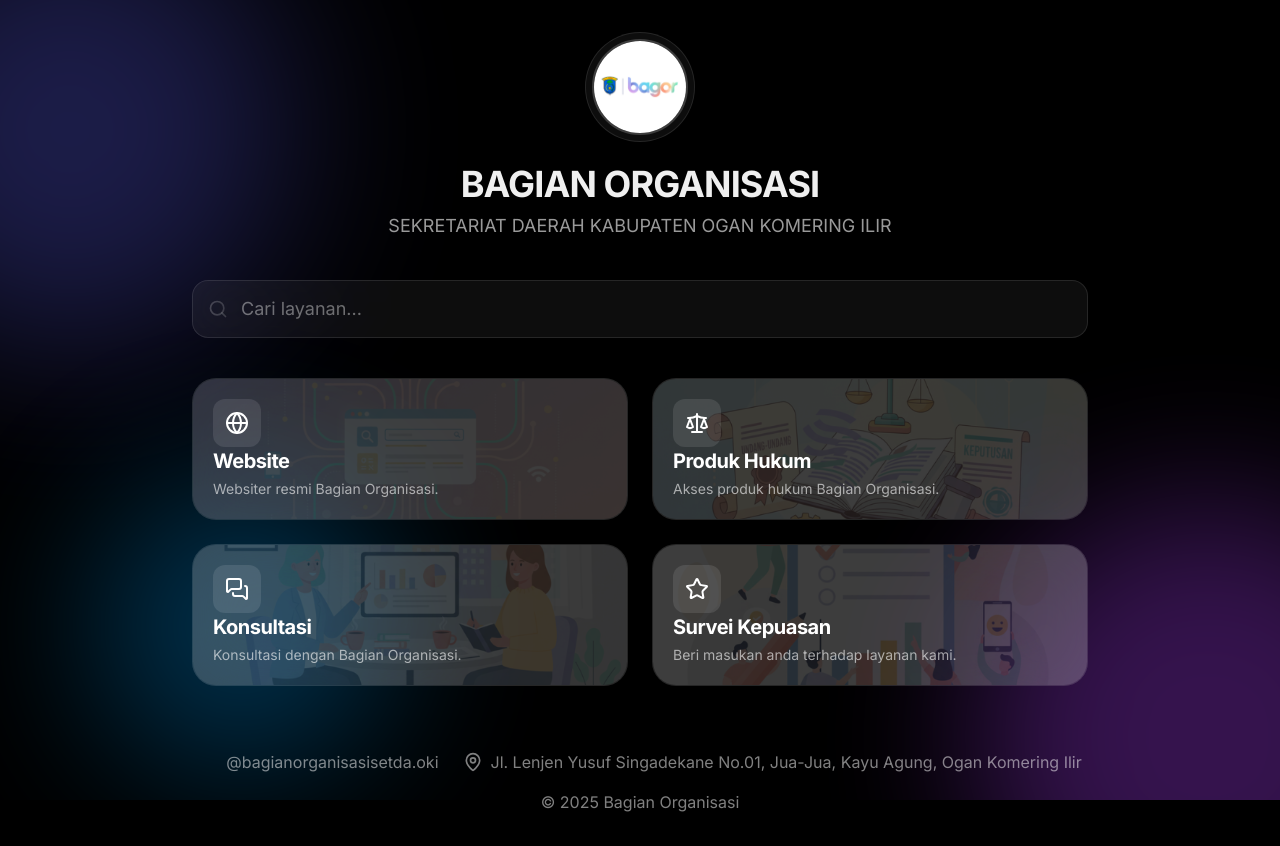
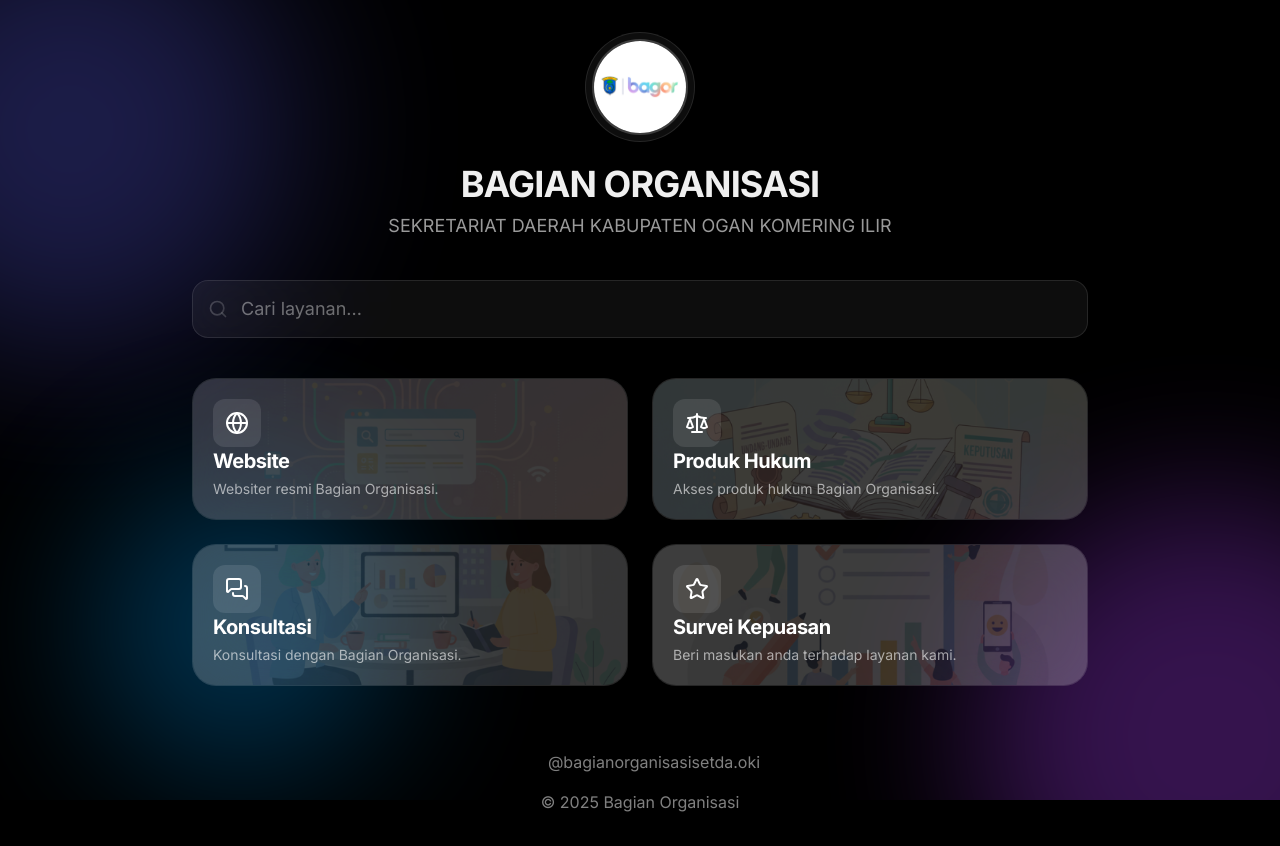
Before and after one commit to knighturnal/bagoroki, a plain HTML site: page index.html in a window 1280 px wide. Drawn offline with nearby package versions, Linux system fonts and the light colour scheme.

Commit message:
Update index.html

```diff
--- a/index.html
+++ b/index.html
@@ -253,10 +253,6 @@
                         <i data-lucide="instagram" class="w-5 h-5"></i>
                         <span>@bagianorganisasisetda.oki</span>
                     </a>
-                    <div class="flex items-center gap-2">
-                         <i data-lucide="map-pin" class="w-5 h-5"></i>
-                        <span>Jl. Lenjen Yusuf Singadekane No.01, Jua-Jua, Kayu Agung, Ogan Komering Ilir</span>
-                    </div>
                 </div>
                 <p>&copy; 2025 Bagian Organisasi</p>
             </footer>
```
